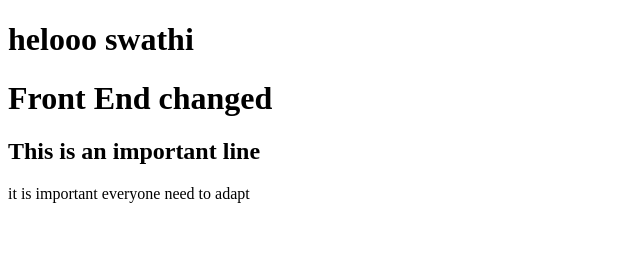
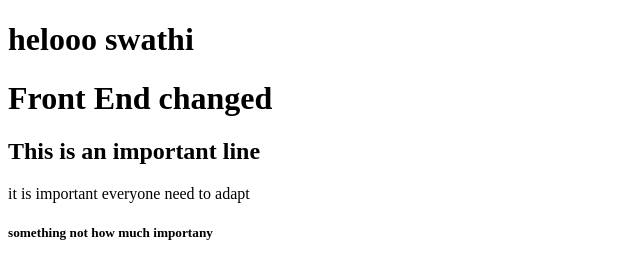
Before and after one commit to SwathiSwaminathan04/dst, a plain HTML site: page index.html in a window 1280 px wide. Shown: the whole page, without its empty margins (0-640 px from the left). Drawn offline with Linux system fonts and the light colour scheme.

Commit message:
feat:Added all the files included me

```diff
--- a/index.html
+++ b/index.html
@@ -10,5 +10,6 @@
     <h1>Front End changed</h1>
     <h2>This is an important line</h2>
     it is important everyone need to adapt
+    <h5>something not how much importany</h5>
 </body>
 </html>
```
